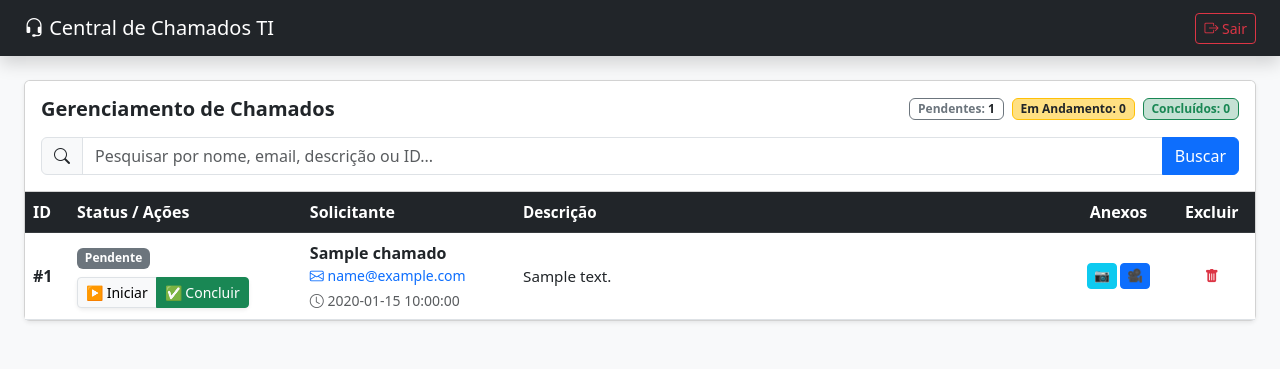
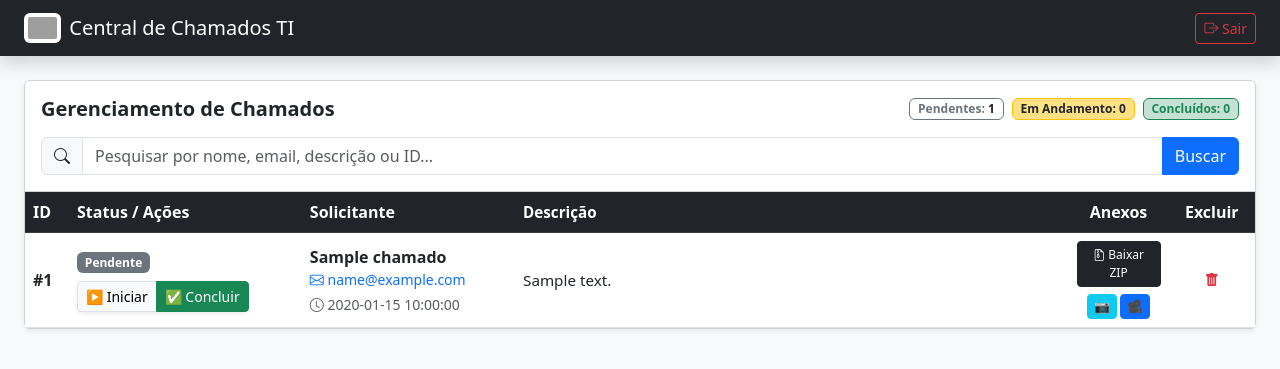
Before and after one commit to llousss/HelpDesk_Dashboard, a Flask app: page /admin in a window 1280 px wide. Shown: the top 369 px of the page. Run offline with Flask 3, Linux system fonts and the light colour scheme; the visitor is signed in with stand-in values (Sample User, id 1); tables that the repository leaves empty hold one stand-in row (values such as "Sample post"); grey boxes are pictures that could not be loaded.

Commit message:
Enhance admin panel title and structure
Updated title logic to display pending count and improved HTML structure.

```diff
--- a/templates/admin.html
+++ b/templates/admin.html
@@ -3,14 +3,16 @@
 <head>
     <meta charset="UTF-8">
     <meta name="viewport" content="width=device-width, initial-scale=1.0">
-    <meta http-equiv="refresh" content="120">
-    <title>Painel HelpDesk</title>
+    <meta http-equiv="refresh" content="120"> <!-- Refresh da página a cada 2 minutos -->
+
+    <!-- LÓGICA DO TÍTULO ESTILO GMAIL -->
+    <title>Painel HelpDesk {% if pendentes > 0 %}({{ pendentes }}) {% endif %}</title>
 
     <link href="https://cdn.jsdelivr.net/npm/bootstrap@5.3.0/dist/css/bootstrap.min.css" rel="stylesheet">
     <link rel="stylesheet" href="https://cdn.jsdelivr.net/npm/bootstrap-icons@1.10.0/font/bootstrap-icons.css">
 
     <style>
-        /* --- Estilos de Status (Override Bootstrap) --- */
+        /* --- Estilos de Status --- */
         .status-Pendente, .status-Pendente > td {
             background-color: #ffffff !important;
             --bs-table-bg: #ffffff !important;
@@ -37,7 +39,10 @@
 
     <nav class="navbar navbar-expand-lg navbar-dark bg-dark mb-4 shadow">
         <div class="container-fluid px-4">
-            <span class="navbar-brand"><i class="bi bi-headset"></i> Central de Chamados TI</span>
+            <span class="navbar-brand d-flex align-items-center">
+                <img src="{{ url_for('static', filename='logo-valni.webp') }}" alt="Logo" height="30" class="d-inline-block align-text-top me-2 bg-white rounded p-1">
+                Central de Chamados TI
+            </span>
             <a href="{{ url_for('logout') }}" class="btn btn-outline-danger btn-sm">
                 <i class="bi bi-box-arrow-right"></i> Sair
             </a>
@@ -48,7 +53,6 @@
         <div class="card shadow-sm">
 
             <div class="card-header bg-white py-3">
-                <!-- Linha Superior: Título e Contadores -->
                 <div class="d-flex justify-content-between align-items-center mb-3">
                     <h5 class="mb-0 fw-bold">Gerenciamento de Chamados</h5>
 
@@ -65,13 +69,11 @@
                     </div>
                 </div>
 
-                <!-- BARRA DE PESQUISA -->
                 <form action="{{ url_for('admin') }}" method="get">
                     <div class="input-group">
                         <span class="input-group-text bg-light"><i class="bi bi-search"></i></span>
                         <input type="text" name="q" class="form-control" placeholder="Pesquisar por nome, email, descrição ou ID..." value="{{ request.args.get('q', '') }}">
                         <button class="btn btn-primary" type="submit">Buscar</button>
-
                         {% if request.args.get('q') %}
                             <a href="{{ url_for('admin') }}" class="btn btn-outline-secondary" title="Limpar Filtro">Limpar</a>
                         {% endif %}
@@ -127,6 +129,14 @@
 
                             <td class="col-anexo">
                                 <div class="anexo-container">
+
+                                    <!-- Botão de Baixar Tudo (ZIP) -->
+                                    {% if item['imagem_filename'] or item['video_filename'] %}
+                                        <a href="{{ url_for('download_zip', id=item['id']) }}" class="btn btn-dark btn-sm w-100 mb-1" title="Baixar todos como ZIP" style="font-size: 0.75rem;">
+                                            <i class="bi bi-file-earmark-zip"></i> Baixar ZIP
+                                        </a>
+                                    {% endif %}
+
                                     {% if item['imagem_filename'] %}
                                         {% for img in item['imagem_filename'].split(separator) %}
                                             <a href="{{ url_for('uploaded_file', filename=img) }}" target="_blank" class="btn btn-info text-white btn-sm btn-anexo">📷</a>
@@ -163,36 +173,23 @@
                 </table>
             </div>
 
-            <!-- RODAPÉ COM PAGINAÇÃO -->
-            <!-- Só aparece se houver mais de 1 página -->
             {% if total_pages > 1 %}
             <div class="card-footer bg-white py-3 border-top">
                 <nav aria-label="Navegação">
                     <ul class="pagination justify-content-center mb-0">
-
-                        <!-- Botão Anterior: Desativa se estiver na página 1 -->
                         <li class="page-item {% if page == 1 %}disabled{% endif %}">
-                            <!-- Mantém a busca (&q=...) ao trocar de página -->
                             <a class="page-link" href="{{ url_for('admin', page=page-1, q=busca) }}" tabindex="-1">Anterior</a>
                         </li>
-
-                        <!-- Indicador de Página (Ex: Página 1 de 5) -->
                         <li class="page-item disabled">
-                            <span class="page-link text-muted bg-light border-0">
-                                Página <strong>{{ page }}</strong> de <strong>{{ total_pages }}</strong>
-                            </span>
+                            <span class="page-link text-muted bg-light border-0">Página <strong>{{ page }}</strong> de <strong>{{ total_pages }}</strong></span>
                         </li>
-
-                        <!-- Botão Próximo: Desativa se estiver na última página -->
                         <li class="page-item {% if page == total_pages %}disabled{% endif %}">
                             <a class="page-link" href="{{ url_for('admin', page=page+1, q=busca) }}">Próximo</a>
                         </li>
-
                     </ul>
                 </nav>
             </div>
             {% endif %}
-
         </div>
     </div>
 </body>
```
